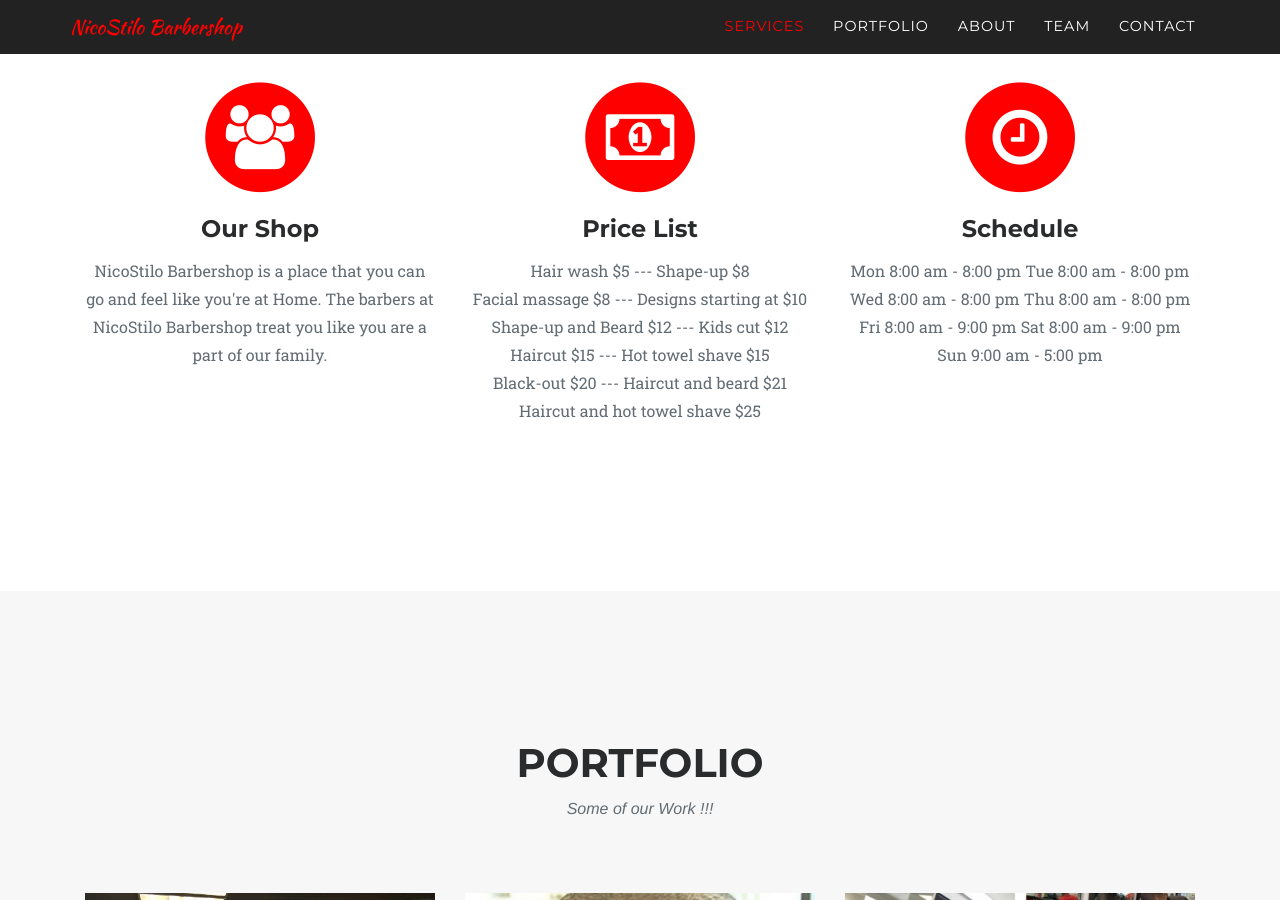
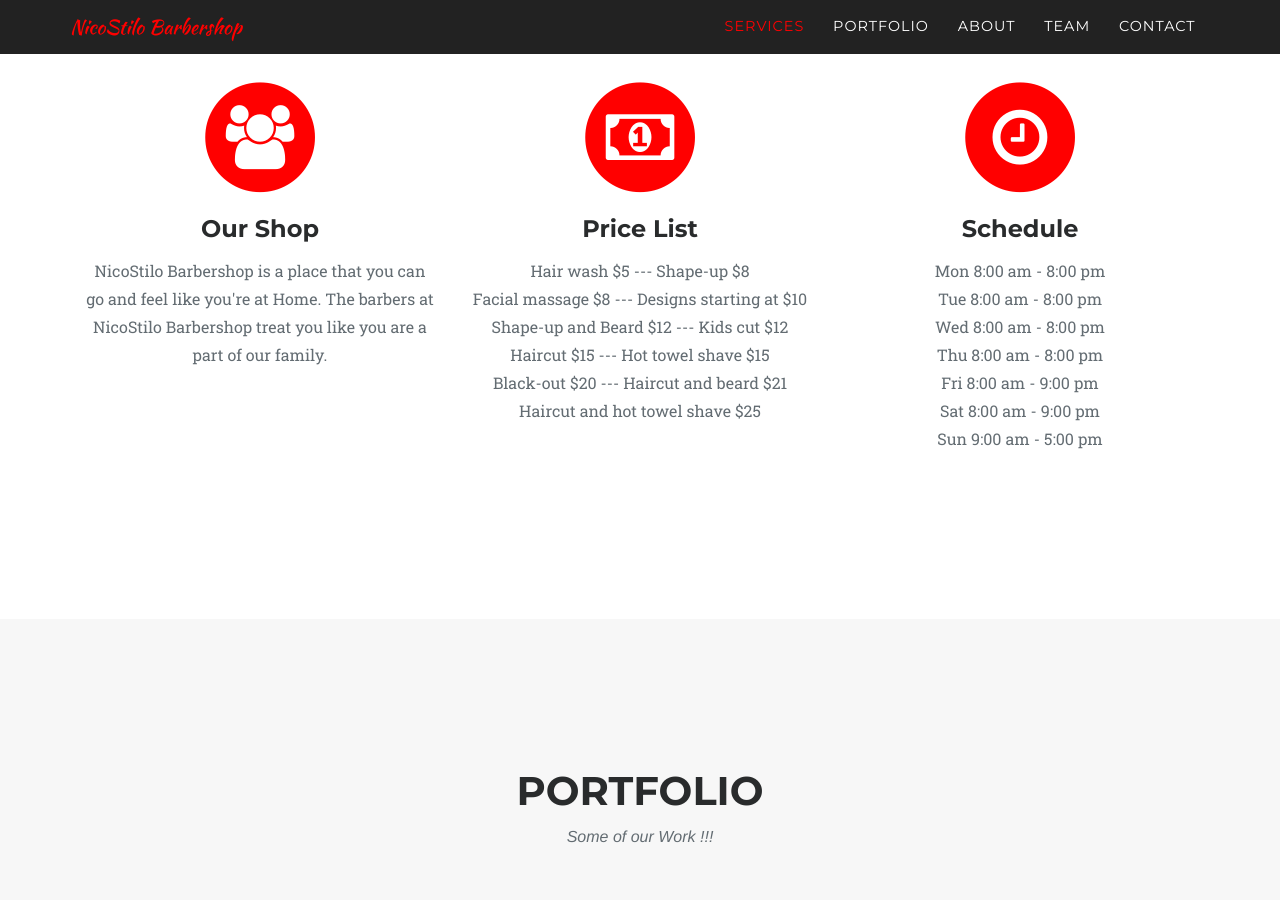
Before and after one commit to Nicostilo08/Nicostilo08.github.io, a Jekyll site: the page built from index.md, in a window 1280 px wide and 900 px high, scrolled down 1233 px. Built offline with Jekyll 4.4.1, drawn with Linux system fonts in a browser that asks for light colours; some web fonts are replaced; part of the change alters nothing that is shown.

```diff
--- a/index.md
+++ b/index.md
@@ -28,9 +28,10 @@ second-service-content: "Hair wash $5 --- Shape-up $8 <br />\nFacial massage $8
   />\nHaircut and hot towel shave $25 "
 second-service-icon: fa-money
 third-service-title: Schedule
-third-service-content: "Mon\t8:00 am - 8:00 pm\t\nTue\t8:00 am - 8:00 pm\t\nWed\t8:00
-  am - 8:00 pm\t\nThu\t8:00 am - 8:00 pm\t\nFri\t        8:00 am - 9:00 pm\t\nSat\t
-  \       8:00 am - 9:00 pm\t\nSun\t9:00 am - 5:00 pm"
+third-service-content: "Mon\t8:00 am - 8:00 pm <br />\nTue\t8:00 am - 8:00 pm <br
+  />\t\nWed\t8:00 am - 8:00 pm <br />\nThu\t8:00 am - 8:00 pm <br />\nFri\t        8:00
+  am - 9:00 pm <br />\nSat\t        8:00 am - 9:00 pm <br />\nSun\t9:00 am - 5:00
+  pm"
 third-service-icon: fa-clock-o
 portfolio-title: Portfolio
 portfolio-content: Some of our Work !!!
```
